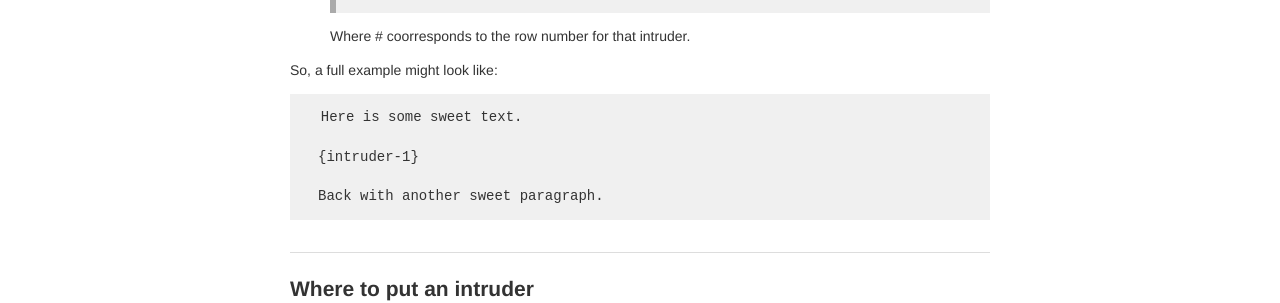
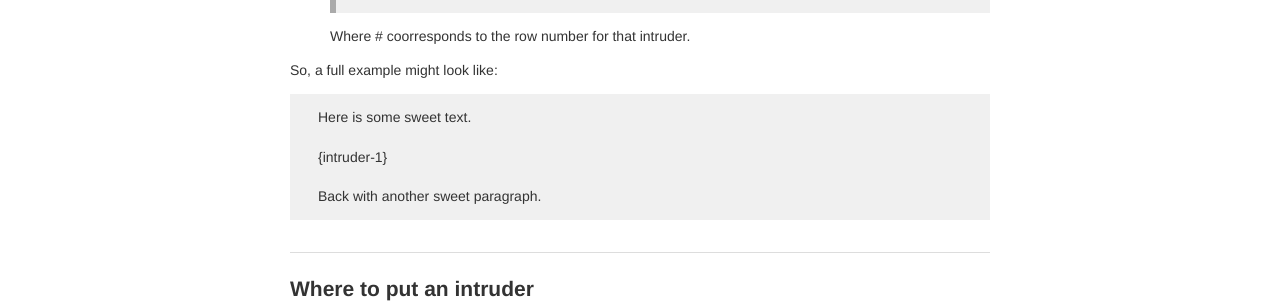
Before and after one commit to dpplweb/dppl-docs, a Jekyll site: the page built from pages/intruders.markdown, in a window 1280 px wide. Shown: the part 1468-1771 px from the top of the page. Built offline with Jekyll 4.4.1, drawn with Linux system fonts in a browser that asks for light colours; Markdown is read by kramdown in place of the engine named in the settings.

Commit message:
tweaked style for pre and code

```diff
--- a/css/main.css
+++ b/css/main.css
@@ -21,6 +21,9 @@ body {
 h1 { margin-bottom: 1em; }
 p { margin: 1em 0; }
 
+pre, code{font-family: inherit;}
+
+
 hr{
   margin-top: 20px;
   margin-bottom: 20px;
@@ -30,6 +33,7 @@ hr{
 
 a         { color: #333; }
 a:hover   { color: red; }
+
 
 /*****************************************************************************/
 /*
@@ -109,7 +113,7 @@ footer {
 .page h2:first-child{padding-top: 0; border-top: 0;}
 .page h3, .page h4{margin: 1.25em 0 .25em 0;}
 
-.page blockquote, .page .highlight > pre{
+.page blockquote, .page .highlight > pre, .page .html > pre{
   margin-left: 0;
   margin-right: 0;
   background-color: #f0f0f0;
@@ -118,15 +122,18 @@ footer {
 .page blockquote{padding: .25em 2em;   border-left: 6px solid #aaa;}
 .page .highlight > pre{padding: 1em 2em;}
 
-.page code {
+.page p code {
   border: 1px solid #ddd;
   background-color: #f0f0f0;
   padding: 0 .2em;
+  font-family: monospace;
 }
 
 .page pre code {
   border: none;
 }
+
+.html pre code{font-family: monospace;}
 
 /* terminal */
 .page pre.terminal {
```
